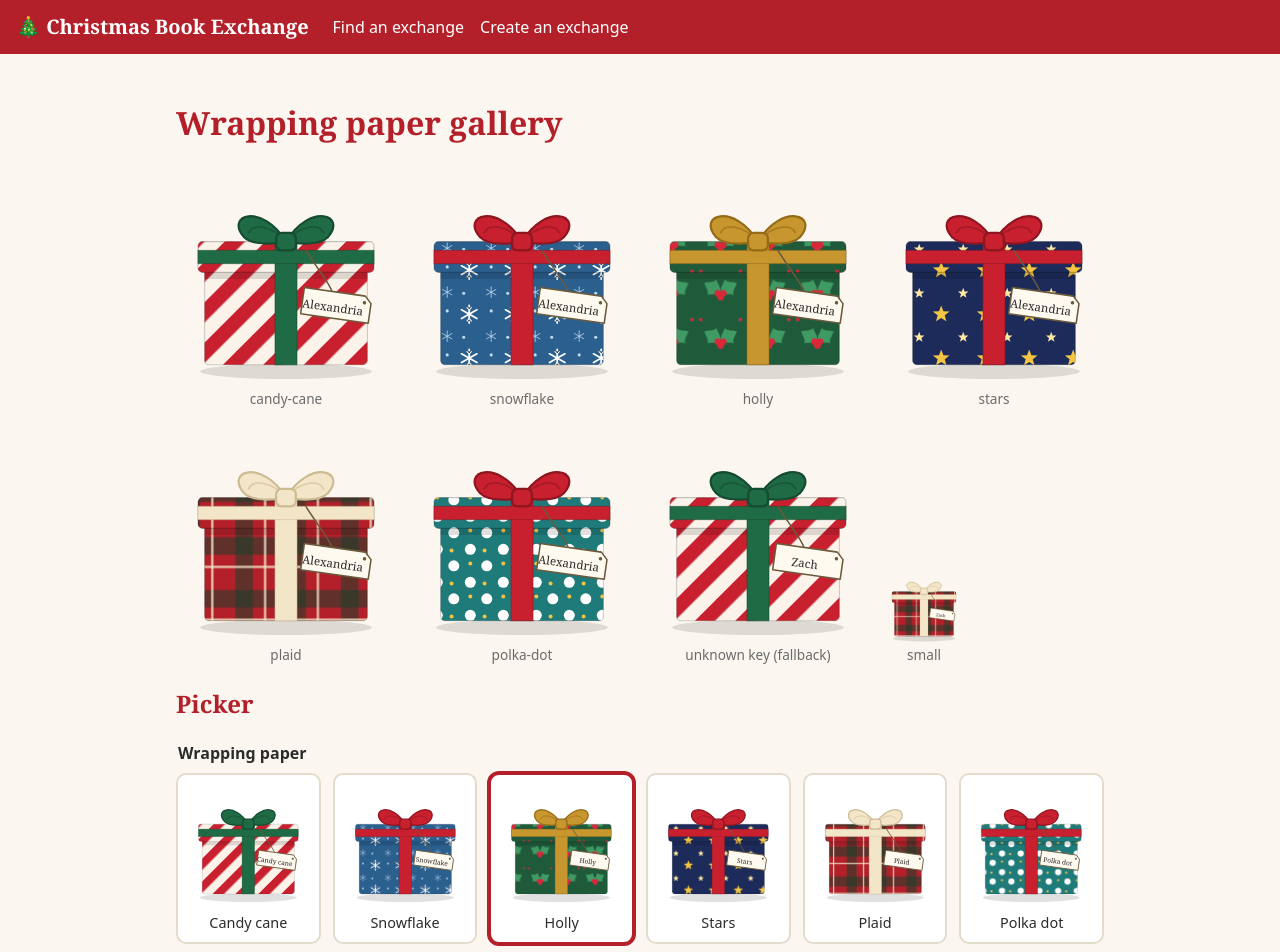
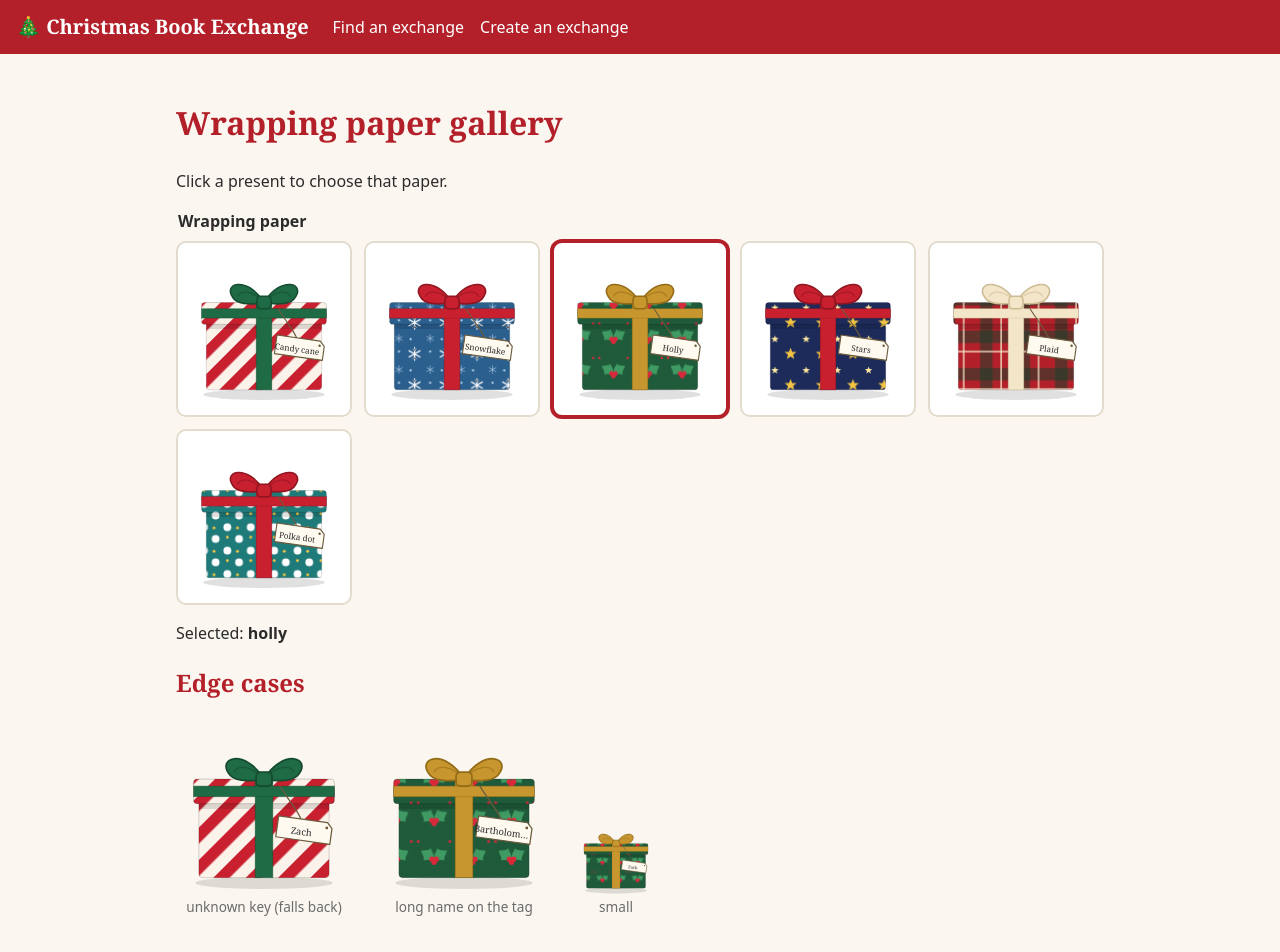
Before and after one commit to zday294/book-exchange, a Vue app in the folder frontend/: page /dev/papers in a window 1280 px wide. Shown: the top 952 px of the page. Built offline with nearby package versions, Linux system fonts and the light colour scheme.

Commit message:
Make the large present view the picker; drop the duplicate small row
Co-Authored-By: Claude Sonnet 5.5 <noreply@anthropic.com>

```diff
--- a/frontend/src/views/PapersGalleryView.vue
+++ b/frontend/src/views/PapersGalleryView.vue
@@ -2,46 +2,52 @@
 import { ref } from 'vue'
 import WrappedPresent from '../wrapping/WrappedPresent.vue'
 import WrappingPaperPicker from '../wrapping/WrappingPaperPicker.vue'
-import { WRAPPING_PAPERS } from '../wrapping/papers'
 
 // Development-only page (see the router) for looking at the papers while designing them.
+// The big view IS the picker: click a present to choose it.
 const selected = ref('holly')
 </script>
 
 <template>
   <h1>Wrapping paper gallery</h1>
-  <div class="grid">
-    <figure v-for="p in WRAPPING_PAPERS" :key="p.key">
-      <WrappedPresent :paper="p.key" tag="Alexandria" />
-      <figcaption>{{ p.key }}</figcaption>
+  <p>Click a present to choose that paper.</p>
+  <WrappingPaperPicker v-model="selected" />
+  <p>Selected: <strong>{{ selected }}</strong></p>
+
+  <h2>Edge cases</h2>
+  <div class="edge">
+    <figure>
+      <WrappedPresent paper="not-a-paper" tag="Zach" />
+      <figcaption>unknown key (falls back)</figcaption>
     </figure>
     <figure>
-      <WrappedPresent paper="not-a-paper" tag="Zach" />
-      <figcaption>unknown key (fallback)</figcaption>
+      <WrappedPresent :paper="selected" tag="Bartholomew" />
+      <figcaption>long name on the tag</figcaption>
     </figure>
-    <figure class="small"><WrappedPresent paper="plaid" tag="Zach" /><figcaption>small</figcaption></figure>
+    <figure class="small">
+      <WrappedPresent :paper="selected" tag="Zach" />
+      <figcaption>small</figcaption>
+    </figure>
   </div>
-  <h2>Picker</h2>
-  <WrappingPaperPicker v-model="selected" />
-  <p>Selected: {{ selected }}</p>
 </template>
 
 <style scoped>
-.grid {
-  display: grid;
-  grid-template-columns: repeat(auto-fill, minmax(11rem, 1fr));
-  gap: 1rem;
+.edge {
+  display: flex;
+  gap: 1.5rem;
   align-items: end;
+  flex-wrap: wrap;
 }
 figure {
   margin: 0;
+  width: 11rem;
+}
+figure.small {
+  width: 5rem;
 }
 figcaption {
   text-align: center;
   color: var(--color-muted);
   font-size: 0.85rem;
 }
-.small {
-  max-width: 5rem;
-}
 </style>
--- a/frontend/src/wrapping/WrappingPaperPicker.vue
+++ b/frontend/src/wrapping/WrappingPaperPicker.vue
@@ -23,7 +23,8 @@ const groupName = `paper-${useId()}`
           @change="emit('update:modelValue', paper.key)"
         />
         <WrappedPresent :paper="paper.key" :tag="paper.label" aria-hidden="true" />
-        <span class="name">{{ paper.label }}</span>
+        <!-- The name is on the tag; this keeps an accessible label for the radio. -->
+        <span class="visually-hidden">{{ paper.label }}</span>
       </label>
     </div>
   </fieldset>
@@ -41,7 +42,7 @@ legend {
 }
 .options {
   display: grid;
-  grid-template-columns: repeat(auto-fill, minmax(9rem, 1fr));
+  grid-template-columns: repeat(auto-fill, minmax(11rem, 1fr));
   gap: 0.75rem;
 }
 .option {
@@ -77,7 +78,12 @@ legend {
   outline: 3px solid var(--color-gold);
   outline-offset: 2px;
 }
-.name {
-  font-size: 0.9rem;
+.visually-hidden {
+  position: absolute;
+  width: 1px;
+  height: 1px;
+  overflow: hidden;
+  clip-path: inset(50%);
+  white-space: nowrap;
 }
 </style>
```
